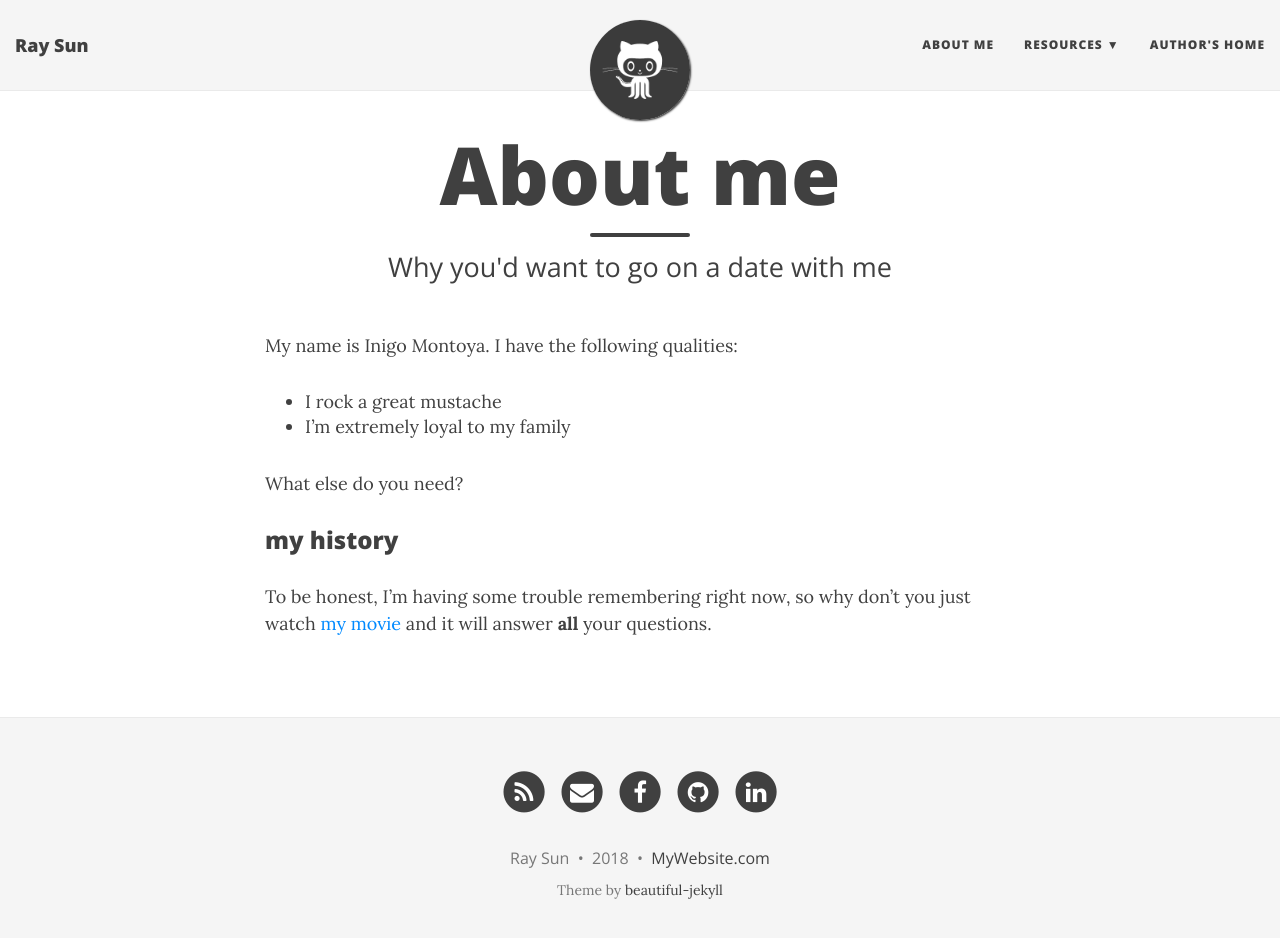
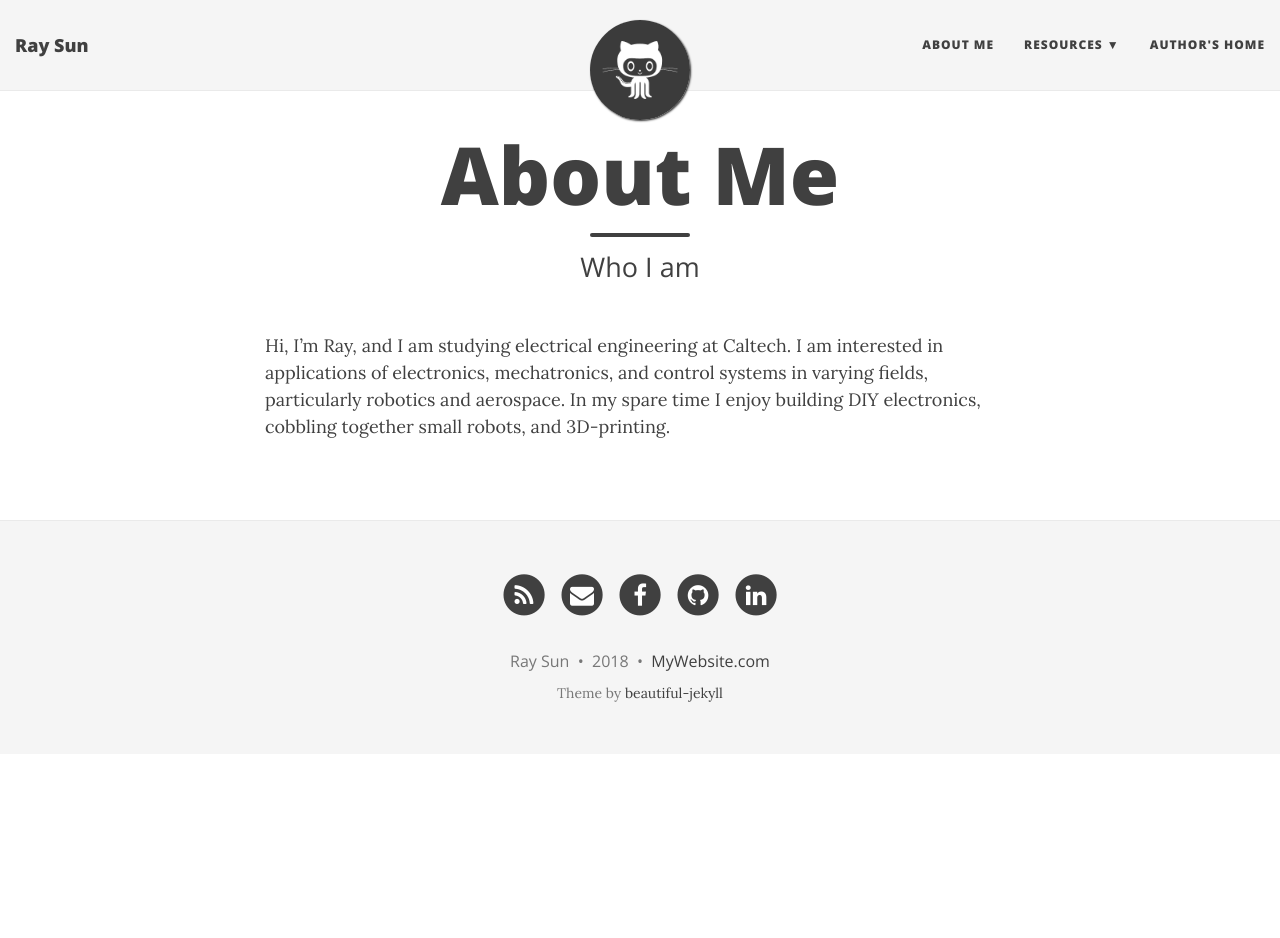
Before and after one commit to ElectronicToast/electronictoast.github.io, a Jekyll site: the page built from aboutme.md, in a window 1280 px wide and 951 px high. Shown: the top 938 px of the window. Built offline with Jekyll 4.4.1, drawn with Linux system fonts in a browser that asks for light colours; nearby versions of some CDN libraries.

Commit message:
Edit aboutme.md

```diff
--- a/aboutme.md
+++ b/aboutme.md
@@ -1,16 +1,7 @@
 ---
 layout: page
-title: About me
-subtitle: Why you'd want to go on a date with me
+title: About Me
+subtitle: Who I am
 ---
 
-My name is Inigo Montoya. I have the following qualities:
-
-- I rock a great mustache
-- I'm extremely loyal to my family
-
-What else do you need?
-
-### my history
-
-To be honest, I'm having some trouble remembering right now, so why don't you just watch [my movie](http://en.wikipedia.org/wiki/The_Princess_Bride_%28film%29) and it will answer **all** your questions.
+Hi, I'm Ray, and I am studying electrical engineering at Caltech. I am interested in applications of electronics, mechatronics, and control systems in varying fields, particularly robotics and aerospace. In my spare time I enjoy building DIY electronics, cobbling together small robots, and 3D-printing.
```
